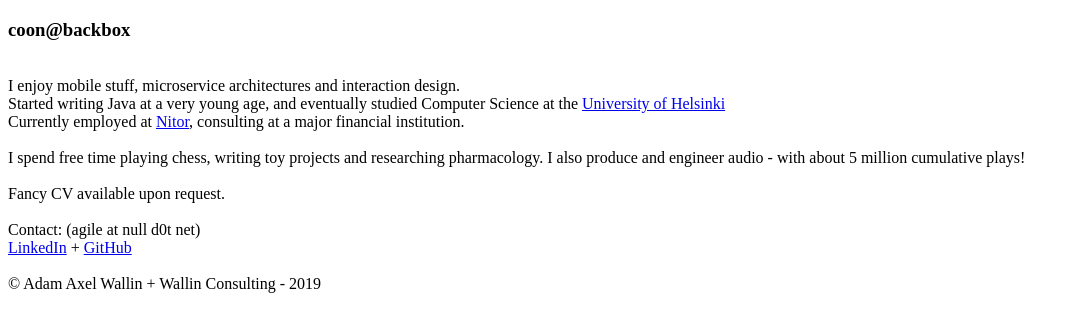
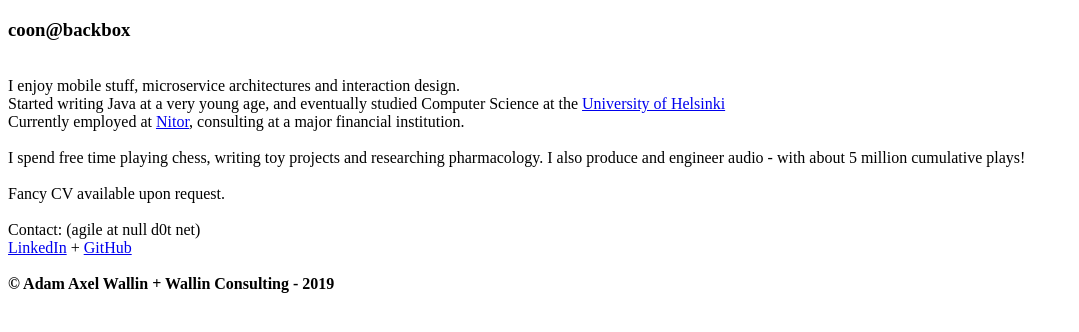
Before and after one commit to organize/organize.github.io, a plain HTML site: page index.html in a window 1280 px wide. Shown: the whole page, without its empty margins (0-1079 px from the left). Drawn offline with Linux system fonts and the light colour scheme.

Commit message:
Add bolding

```diff
--- a/index.html
+++ b/index.html
@@ -22,6 +22,6 @@ Fancy CV available upon request.<br/><br/>
 Contact: (agile at null d0t net)
 <br/>
 <a href="https://linkedin.com/in/adam-wallin">LinkedIn</a> + <a href="https://github.com/organize">GitHub</a><br/><br/>
-© Adam Axel Wallin + Wallin Consulting - 2019
+<b>© Adam Axel Wallin + Wallin Consulting - 2019</b>
 </body>
 </html>
```
